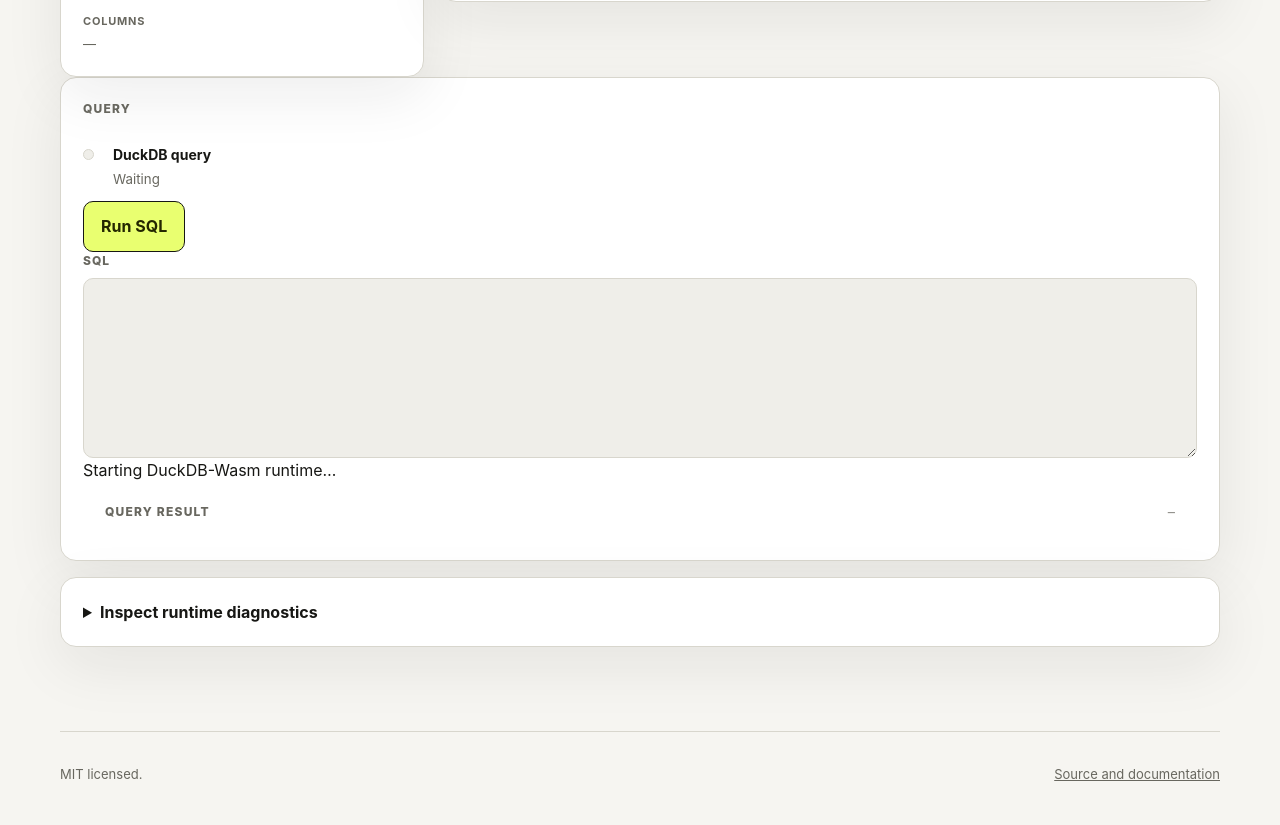
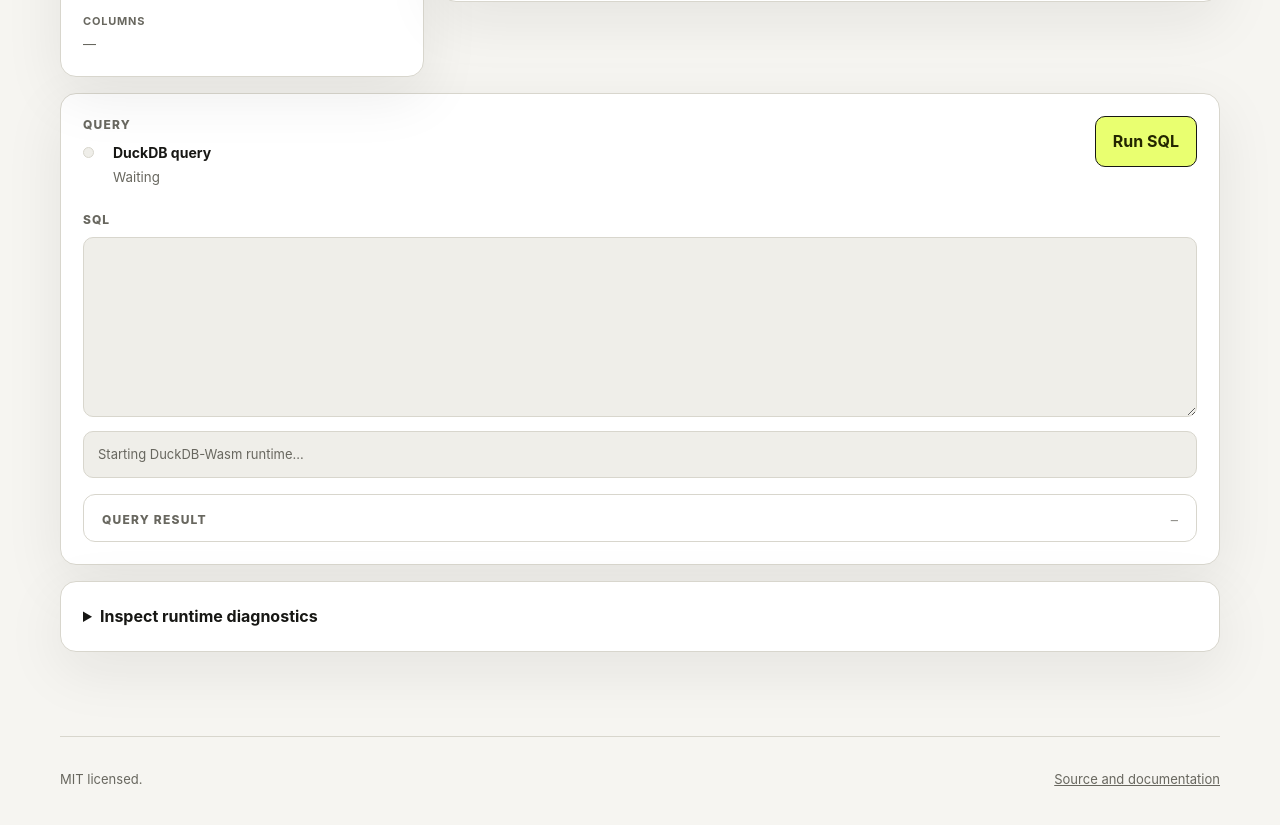
Before and after one commit to tokibi/duckdb-wasm-in-memory-catalog, a website: page demo/index.html in a window 1280 px wide. Shown: the part 2034-2859 px from the top of the page. Drawn offline with Linux system fonts and the light colour scheme; files whose address does not match are found by name.

Commit message:
style: group query workflow

```diff
--- a/demo/styles.css
+++ b/demo/styles.css
@@ -104,7 +104,6 @@ h1 {
 
 .demo-heading { display: flex; align-items: end; justify-content: space-between; gap: 30px; }
 .demo-actions { display: flex; flex-wrap: wrap; gap: 10px; }
-.demo-intro { max-width: 860px; color: var(--muted); margin: -14px 0 30px; }
 .demo-layout { display: grid; grid-template-columns: minmax(250px, 0.7fr) minmax(0, 1.5fr); gap: 16px; align-items: start; }
 .demo-sidebar { display: grid; gap: 16px; min-width: 0; }
 .panel { padding: 22px; }
@@ -150,12 +149,28 @@ h1 {
 .sql-editor { min-height: 180px; }
 .editor-input:focus, .editor-textarea:focus { border-color: var(--ink); box-shadow: 0 0 0 3px color-mix(in srgb, var(--ink) 10%, transparent); }
 
-.results-panel { margin-top: 16px; padding: 0; overflow: hidden; }
-.split-title { display: flex; justify-content: space-between; gap: 20px; padding: 20px 22px 0; }
+.query-panel { margin-top: 16px; }
+.query-header { display: flex; align-items: flex-start; justify-content: space-between; gap: 24px; }
+.query-header > div { min-width: 0; }
+.query-header .panel-title { margin-bottom: 8px; }
+.query-steps { display: block; }
+.query-steps li { padding: 0; }
+.query-editor-field { margin-top: 22px; }
+.query-message {
+  margin-top: 14px;
+  padding: 12px 14px;
+  border: 1px solid var(--line);
+  border-radius: 10px;
+  background: var(--surface-soft);
+  color: var(--muted);
+  font-size: 13px;
+}
+.query-results { margin-top: 16px; border: 1px solid var(--line); border-radius: 12px; overflow: hidden; }
+.split-title { display: flex; justify-content: space-between; gap: 20px; padding: 16px 18px 12px; margin: 0; }
 .mono-label { text-transform: none; letter-spacing: 0; font-weight: 500; }
 .table-scroll { overflow-x: auto; }
 table { width: 100%; border-collapse: collapse; font-size: 14px; }
-th, td { padding: 13px 22px; text-align: left; border-top: 1px solid var(--line); white-space: nowrap; }
+th, td { padding: 13px 18px; text-align: left; border-top: 1px solid var(--line); white-space: nowrap; }
 th { color: var(--muted); font-size: 12px; font-weight: 700; }
 .empty { color: var(--muted); text-align: center; padding: 32px; }
 .details-panel { margin-top: 16px; }
@@ -186,7 +201,8 @@ footer { padding: 32px 0 50px; border-top: 1px solid var(--line); display: flex;
   .hero { padding: 70px 0 64px; }
   .flow-grid, .demo-layout { grid-template-columns: 1fr; }
   .flow-arrow { transform: rotate(90deg); min-height: 20px; }
-  .demo-heading { align-items: stretch; flex-direction: column; }
+  .demo-heading, .query-header { align-items: stretch; flex-direction: column; }
   .demo-actions { align-self: flex-start; }
+  .query-header .button { align-self: flex-start; }
   footer { flex-direction: column; }
 }
```
